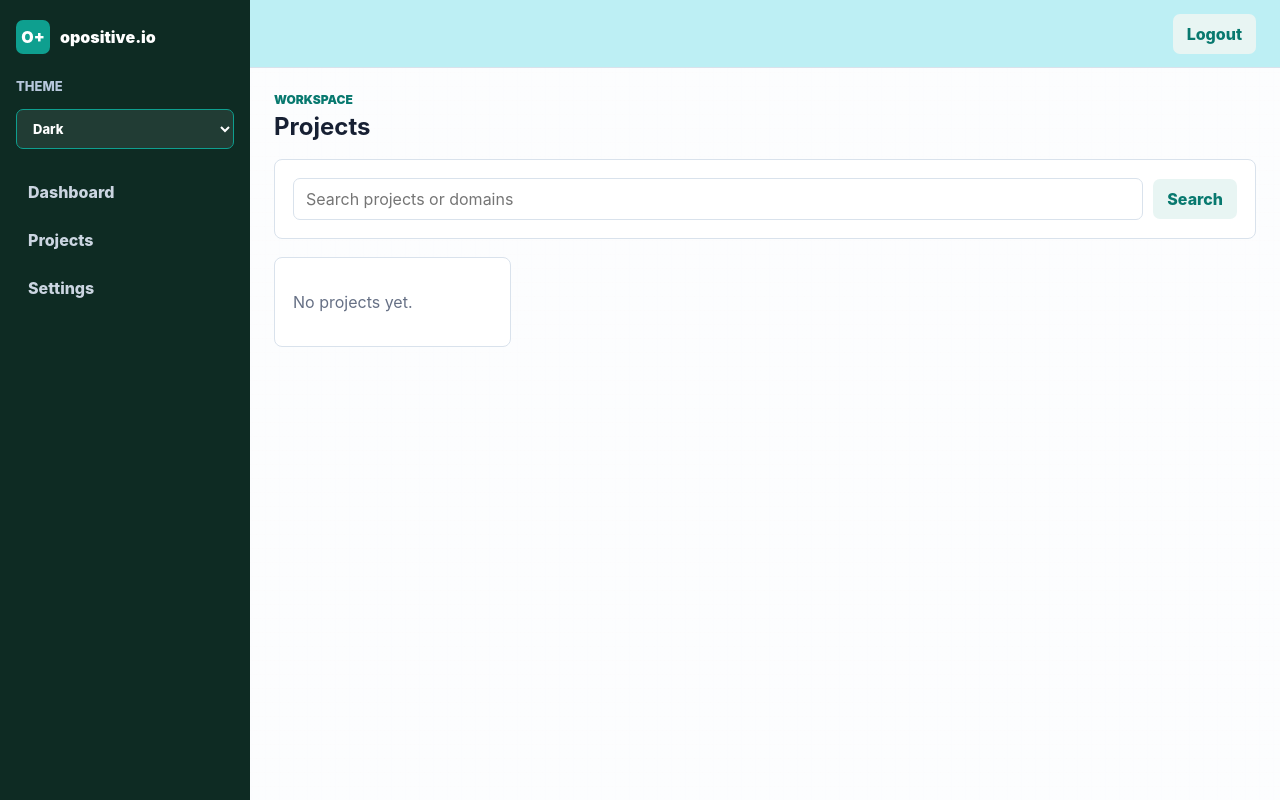
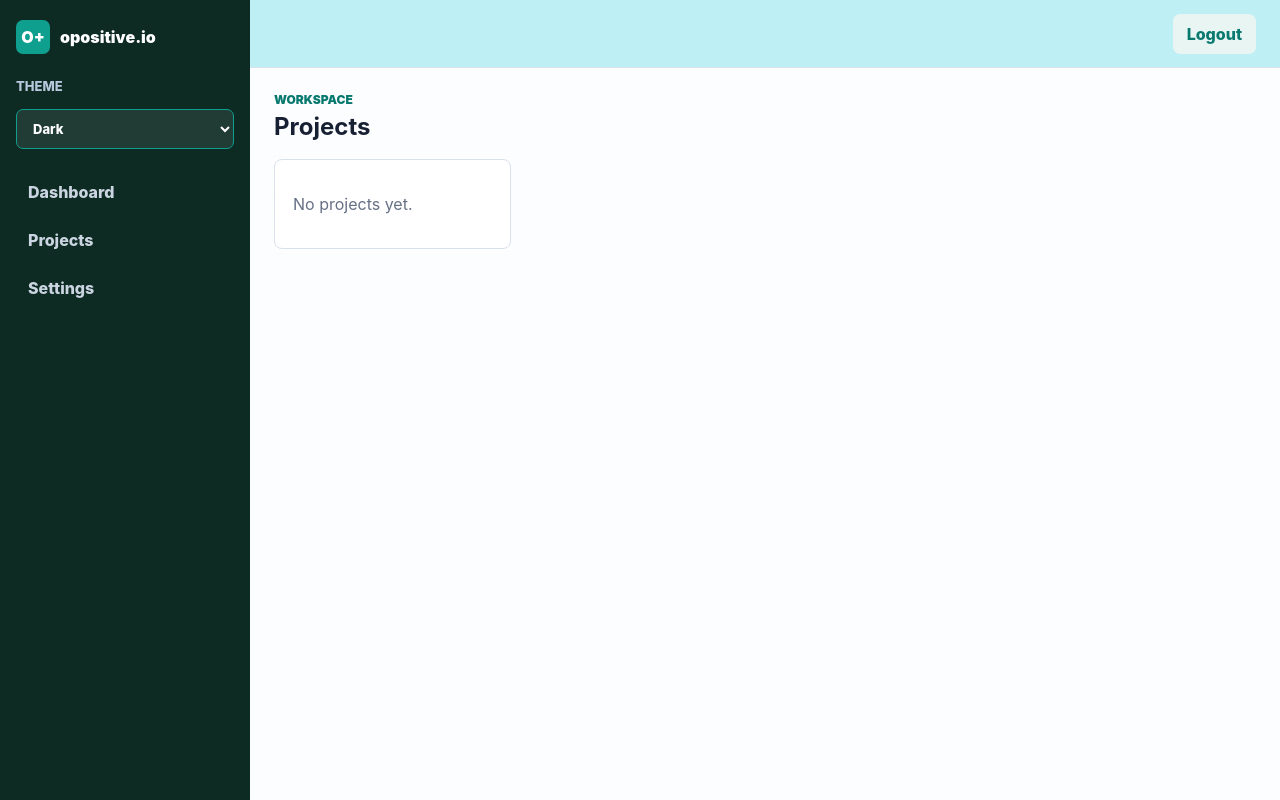
Before and after one commit to ajaypalsingh24/googleranktracker, a Python web app: template templates/projects.html in a window 1280 px wide. Run offline with Jinja, Linux system fonts and the light colour scheme; the template is opened without the code that fills it, so the values that code supplies are empty.

Commit message:
Remove projects search panel

```diff
--- a/templates/projects.html
+++ b/templates/projects.html
@@ -3,13 +3,6 @@
 {% block content %}
   <section class="page-heading">
     <div><p class="eyebrow">Workspace</p><h1>Projects</h1></div>
-  </section>
-
-  <section class="panel">
-    <form class="search-row" action="/projects" method="get">
-      <input name="q" value="{{ q }}" placeholder="Search projects or domains" />
-      <button class="ghost" type="submit">Search</button>
-    </form>
   </section>
 
   {% if can(current_user, 'manager') %}
```
